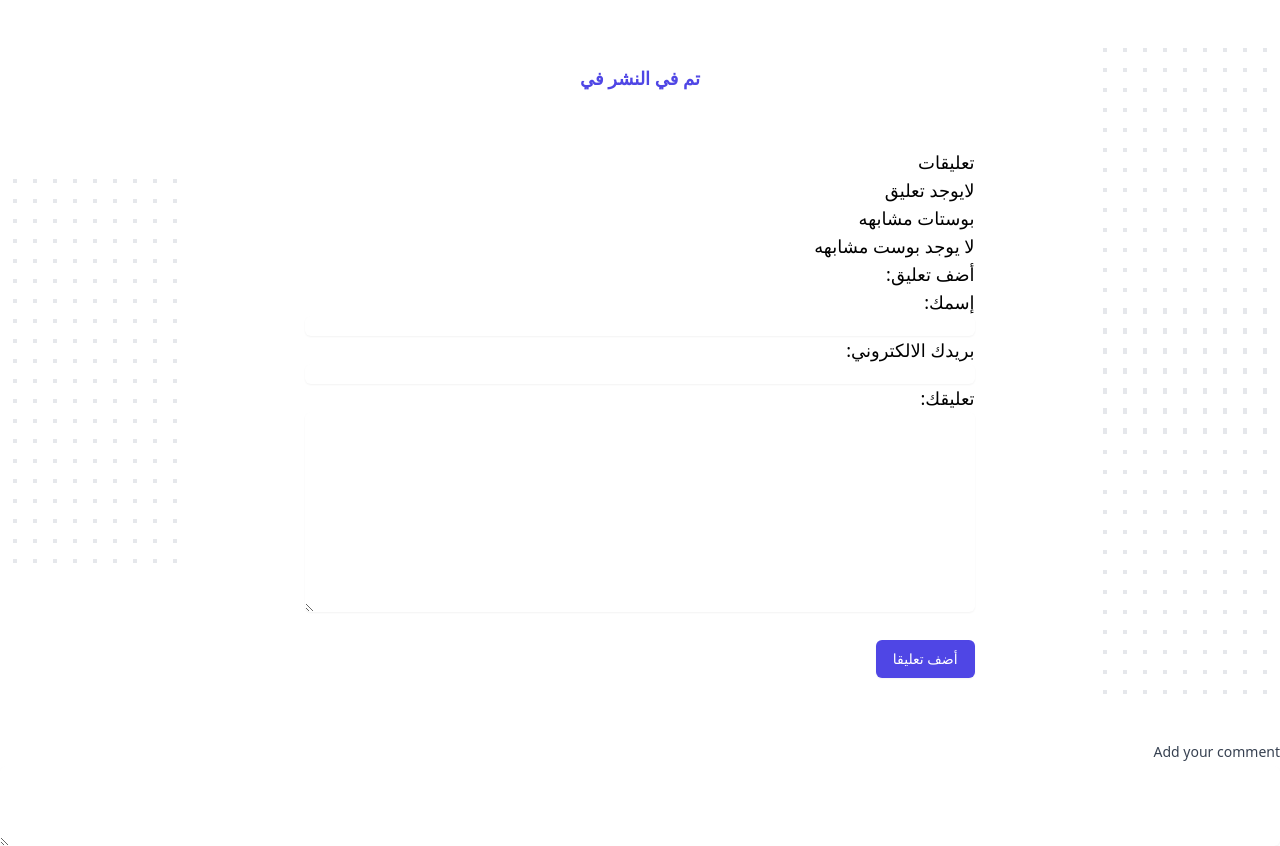
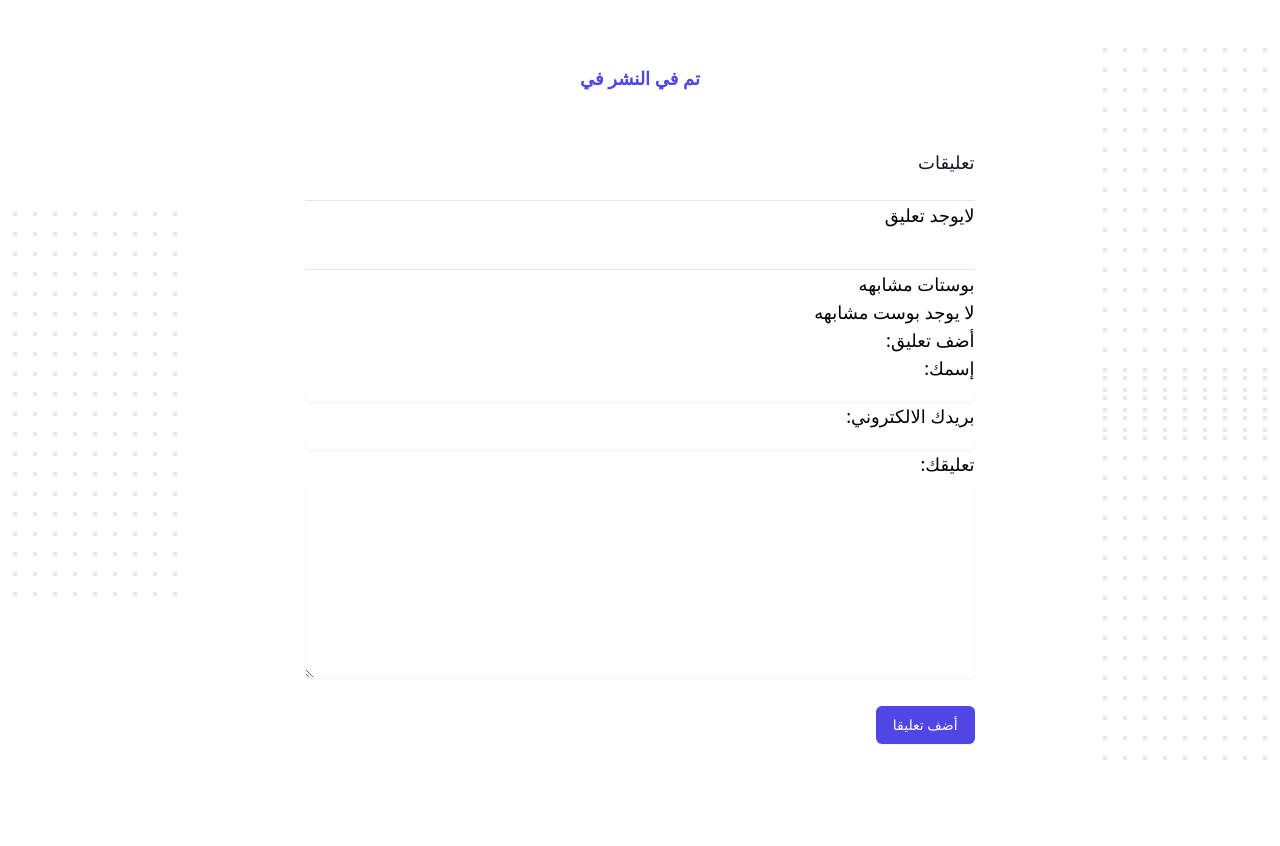
Before and after one commit to aelsir/lantern, a Django app: template core/templates/detail.html in a window 1280 px wide. Shown: the part 84-930 px from the top of the page. After the commit the page ends 844 px from the top, so only its background shows below. Run offline with Django 4.2, Linux system fonts and the light colour scheme; the template is opened without the code that fills it: values that come from a table or form of the project are taken from there, others are empty; some libraries are stand-ins or nearby versions.

Commit message:
enchancing the comments section.

```diff
--- a/core/templates/base.html
+++ b/core/templates/base.html
@@ -27,6 +27,6 @@
       <a href="{% url 'core:videos_list' %}" class="text-gray-900 hover:bg-gray-50 hover:text-gray-900 block rounded-md py-2 px-3 text-base font-medium">فيديوهات</a>
     </div>
   </nav>
-    <div class="container">{% block content %} {% endblock %}</div>
+    <div class="">{% block content %} {% endblock %}</div>
   </body>
 </html>
--- a/core/templates/detail.html
+++ b/core/templates/detail.html
@@ -1,4 +1,3 @@
-
 {% extends 'base.html' %}
 
 {% block title %}
@@ -10,29 +9,35 @@
     <div class="relative overflow-hidden bg-white py-16">
         <div class="hidden lg:absolute lg:inset-y-0 lg:block lg:h-full lg:w-full lg:[overflow-anchor:none]">
             <div class="relative mx-auto h-full max-w-prose text-lg" aria-hidden="true">
-      <svg class="absolute top-12 left-full translate-x-32 transform" width="404" height="384" fill="none" viewBox="0 0 404 384">
+                <svg class="absolute top-12 left-full translate-x-32 transform" width="404" height="384" fill="none"
+                     viewBox="0 0 404 384">
                     <defs>
-          <pattern id="74b3fd99-0a6f-4271-bef2-e80eeafdf357" x="0" y="0" width="20" height="20" patternUnits="userSpaceOnUse">
-            <rect x="0" y="0" width="4" height="4" class="text-gray-200" fill="currentColor" />
+                        <pattern id="74b3fd99-0a6f-4271-bef2-e80eeafdf357" x="0" y="0" width="20" height="20"
+                                 patternUnits="userSpaceOnUse">
+                            <rect x="0" y="0" width="4" height="4" class="text-gray-200" fill="currentColor"/>
                         </pattern>
                     </defs>
-        <rect width="404" height="384" fill="url(#74b3fd99-0a6f-4271-bef2-e80eeafdf357)" />
+                    <rect width="404" height="384" fill="url(#74b3fd99-0a6f-4271-bef2-e80eeafdf357)"/>
                 </svg>
-      <svg class="absolute top-1/2 right-full -translate-y-1/2 -translate-x-32 transform" width="404" height="384" fill="none" viewBox="0 0 404 384">
+                <svg class="absolute top-1/2 right-full -translate-y-1/2 -translate-x-32 transform" width="404"
+                     height="384" fill="none" viewBox="0 0 404 384">
                     <defs>
-          <pattern id="f210dbf6-a58d-4871-961e-36d5016a0f49" x="0" y="0" width="20" height="20" patternUnits="userSpaceOnUse">
-            <rect x="0" y="0" width="4" height="4" class="text-gray-200" fill="currentColor" />
+                        <pattern id="f210dbf6-a58d-4871-961e-36d5016a0f49" x="0" y="0" width="20" height="20"
+                                 patternUnits="userSpaceOnUse">
+                            <rect x="0" y="0" width="4" height="4" class="text-gray-200" fill="currentColor"/>
                         </pattern>
                     </defs>
-        <rect width="404" height="384" fill="url(#f210dbf6-a58d-4871-961e-36d5016a0f49)" />
+                    <rect width="404" height="384" fill="url(#f210dbf6-a58d-4871-961e-36d5016a0f49)"/>
                 </svg>
-      <svg class="absolute bottom-12 left-full translate-x-32 transform" width="404" height="384" fill="none" viewBox="0 0 404 384">
+                <svg class="absolute bottom-12 left-full translate-x-32 transform" width="404" height="384" fill="none"
+                     viewBox="0 0 404 384">
                     <defs>
-          <pattern id="d3eb07ae-5182-43e6-857d-35c643af9034" x="0" y="0" width="20" height="20" patternUnits="userSpaceOnUse">
-            <rect x="0" y="0" width="4" height="4" class="text-gray-200" fill="currentColor" />
+                        <pattern id="d3eb07ae-5182-43e6-857d-35c643af9034" x="0" y="0" width="20" height="20"
+                                 patternUnits="userSpaceOnUse">
+                            <rect x="0" y="0" width="4" height="4" class="text-gray-200" fill="currentColor"/>
                         </pattern>
                     </defs>
-        <rect width="404" height="384" fill="url(#d3eb07ae-5182-43e6-857d-35c643af9034)" />
+                    <rect width="404" height="384" fill="url(#d3eb07ae-5182-43e6-857d-35c643af9034)"/>
                 </svg>
             </div>
         </div>
@@ -40,7 +45,7 @@
             <div class="mx-auto max-w-prose text-lg">
                 <h1>
                     <span class="block text-center text-lg font-semibold text-indigo-600">تم في النشر في {{ post.publish }}</span>
-        <span class="mt-2 block text-center text-3xl font-bold leading-8 tracking-tight text-gray-900 sm:text-4xl">{{ post.title_arabic}}</span>
+                    <span class="mt-2 block text-center text-3xl font-bold leading-8 tracking-tight text-gray-900 sm:text-4xl">{{ post.title_arabic }}</span>
                 </h1>
                 <p class="mt-8 text-xl leading-8 text-gray-500">{{ post.body }}</p>
             </div>
@@ -50,58 +55,68 @@
         <div class="relative px-6 lg:px-8">
             <div class="mx-auto max-w-prose text-lg">
                 <div>
+                    <div class="bg-white">
+                        <div class="mx-auto max-w-2xl ">
                             {% with comments.count as total_comments %}
-        <h2>
-            {{ total_comments }} تعليقات
-        </h2>
+                                <h2 class="text-lg font-medium text-gray-900">{{ total_comments }} تعليقات</h2>
                             {% endwith %}
 
+                            <div class="mt-6 space-y-10 divide-y divide-gray-200 border-t border-b border-gray-200 pb-10">
                                 {% for comment in comments %}
-        <div class="comment">
-            <p class="info">
-                التعليق {{ forloop.counter }} بواسطة {{ comment.name }}
-                {{ comment.created }}
-            </p>
-            {{ comment.body|linebreaks }}
+                                    <div class="pt-10 lg:grid lg:grid-cols-12 lg:gap-x-8">
+                                        <div class="lg:col-span-8 lg:col-start-5 xl:col-span-9 xl:col-start-4 xl:grid xl:grid-cols-3 xl:items-start xl:gap-x-8">
+                                            <div class="mt-4 lg:mt-6 xl:col-span-3 xl:mt-0">
+                                                <div class="mt-3 space-y-6 text-sm text-gray-500">{{ comment.body|linebreaks }}
+                                                </div>
+                                            </div>
+                                        </div>
+                                        <div class="mt-6 flex items-center text-sm lg:col-span-4 lg:col-start-1 lg:row-start-1 lg:mt-0 lg:flex-col lg:items-start xl:col-span-3">
+                                            <p class="font-medium text-gray-900">{{ comment.name }}</p>
+                                            <time datetime="2021-01-06"
+                                                  class="ml-4 border-l border-gray-200 pl-4 text-gray-500 lg:ml-0 lg:mt-2 lg:border-0 lg:pl-0">{{ comment.created }}</time>
+                                        </div>
                                     </div>
                                     {% empty %}
                                     <p>لايوجد تعليق</p>
                                 {% endfor %}
+                                <!-- More reviews... -->
+                            </div>
+                        </div>
+                    </div>
+
 
                     <h2>بوستات مشابهه</h2>
                     {% for post in similar_posts %}
                         <p>
-            <a href="{{post.get_absolute_url}}">{{post.title_arabic}}</a>
+                            <a href="{{ post.get_absolute_url }}">{{ post.title_arabic }}</a>
                         </p>
                         {% empty %}
                         لا يوجد بوست مشابهه
                     {% endfor %}
                     <br>
+
+
+
                     <h2>أضف تعليق:</h2>
                     <form action="{% url "core:post_comment" post.id %}" method="post">
                         {% csrf_token %}
                         {{ form.as_p }}
                         <br>
-        <p><input type="submit" class="inline-flex items-center rounded-md border border-transparent bg-indigo-600 px-4 py-2 text-sm font-medium text-white shadow-sm hover:bg-indigo-700 focus:outline-none focus:ring-2 focus:ring-indigo-500 focus:ring-offset-2" value="أضف تعليقا"></p>
+                        <p><input type="submit"
+                                  class="inline-flex items-center rounded-md border border-transparent bg-indigo-600 px-4 py-2 text-sm font-medium text-white shadow-sm hover:bg-indigo-700 focus:outline-none focus:ring-2 focus:ring-indigo-500 focus:ring-offset-2"
+                                  value="أضف تعليقا"></p>
                     </form>
 
-    </div>
-    </div>
                 </div>
 
 
             </div>
 
+        </div>
 
-    <div>
-  <label for="comment" class="block text-sm font-medium text-gray-700">Add your comment</label>
-  <div class="mt-1">
-    <textarea rows="4" name="comment" id="comment" class="block w-full rounded-md border-gray-300 shadow-sm focus:border-indigo-500 focus:ring-indigo-500 sm:text-sm"></textarea>
-  </div>
     </div>
 
 
 
 
-
 {% endblock content %}
```
Also changed, not shown: core/templates/list.html (+37 -1 lines). Lines whose indentation alone changed are shown as unchanged.
